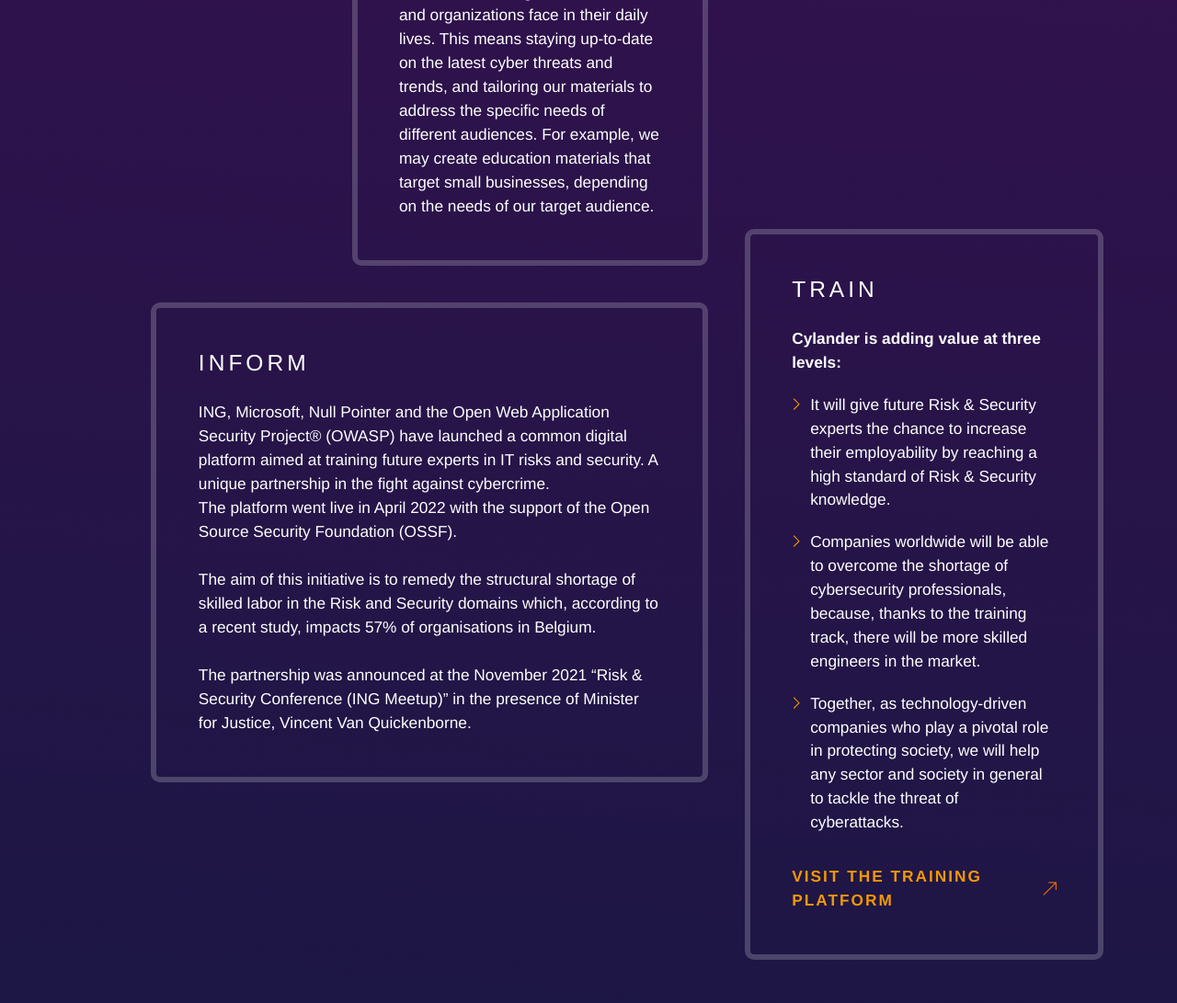
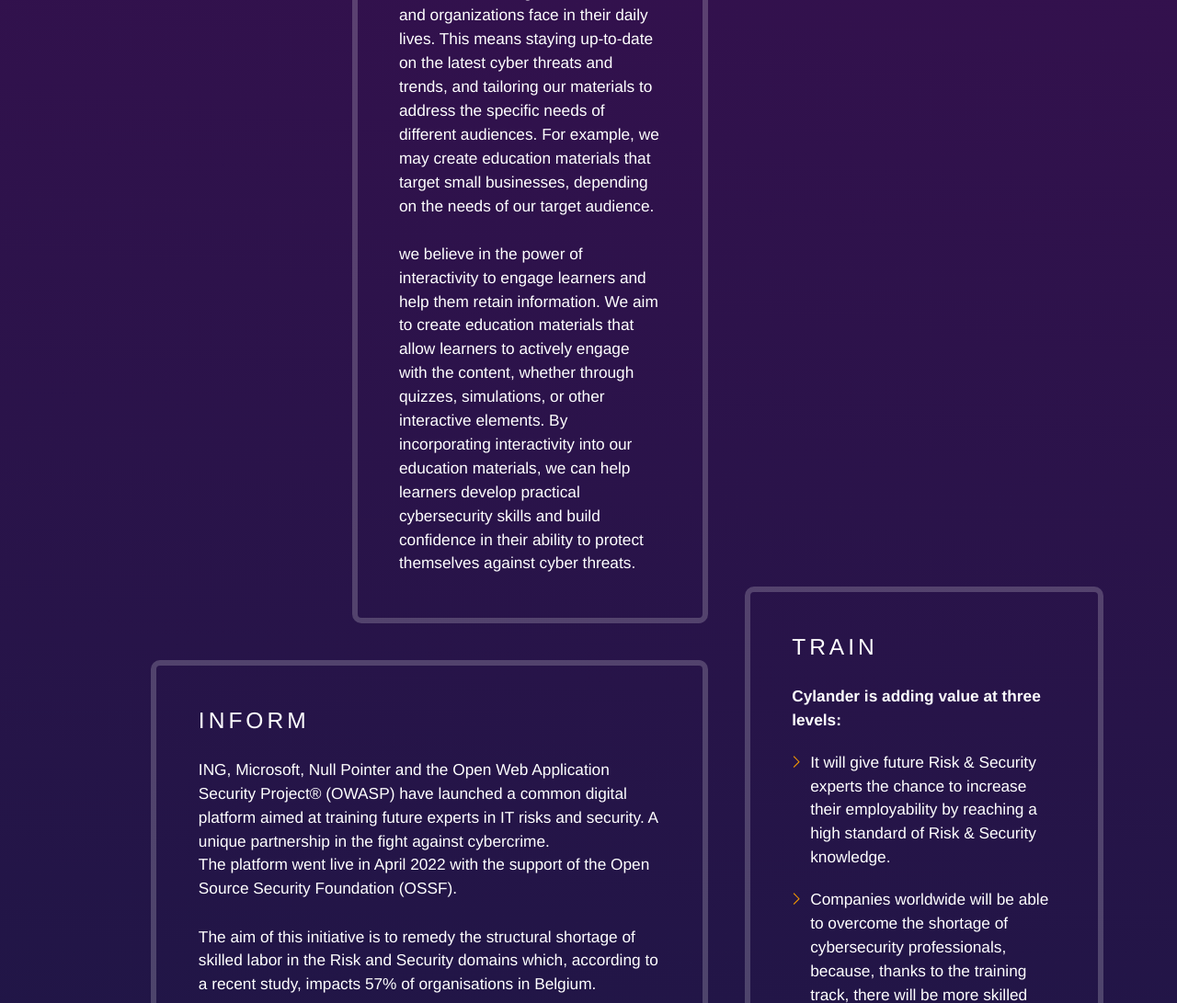
Before and after one commit to Cylander-Cyber-Security-Edu/public-site, a PHP site: page / in a window 1280 px wide. Shown: the part 2205-3296 px from the top of the page at 92% size. Run offline with PHP 8.4, Linux system fonts and the light colour scheme; some web fonts are replaced.

Commit message:
Update index.php

```diff
--- a/index.php
+++ b/index.php
@@ -63,7 +63,8 @@
               <h3>Educate</h3>
               <p>At Cylander we strive to make our education materials accessible to everyone, regardless of their background or education level. This means using plain language and avoiding technical jargon wherever possible, as well as making our materials available in multiple formats, such as videos, infographics, and written guides. We also aim to make our education materials available in multiple languages to reach a broader audience.</p>
               <p>Also we focus on creating education materials that are relevant to the real-world challenges that individuals and organizations face in their daily lives. This means staying up-to-date on the latest cyber threats and trends, and tailoring our materials to address the specific needs of different audiences. For example, we may create education materials that target small businesses, depending on the needs of our target audience.</p>
-            </div>
+	      <p>we believe in the power of interactivity to engage learners and help them retain information. We aim to create education materials that allow learners to actively engage with the content, whether through quizzes, simulations, or other interactive elements. By incorporating interactivity into our education materials, we can help learners develop practical cybersecurity skills and build confidence in their ability to protect themselves against cyber threats.</p>
+	    </div>
 
             <div class="row two" id="inform">
               <h3>Inform</h3>
```
